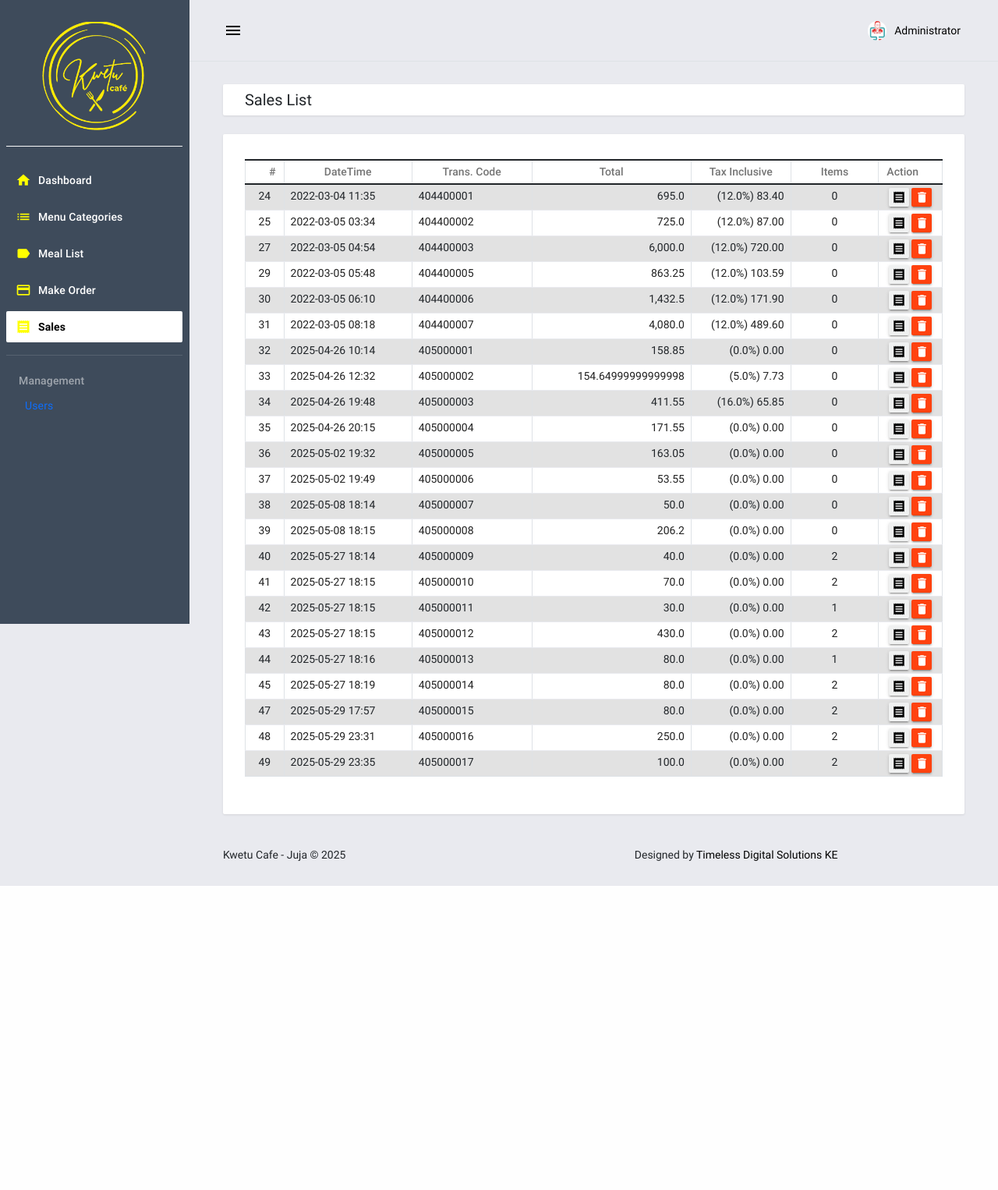
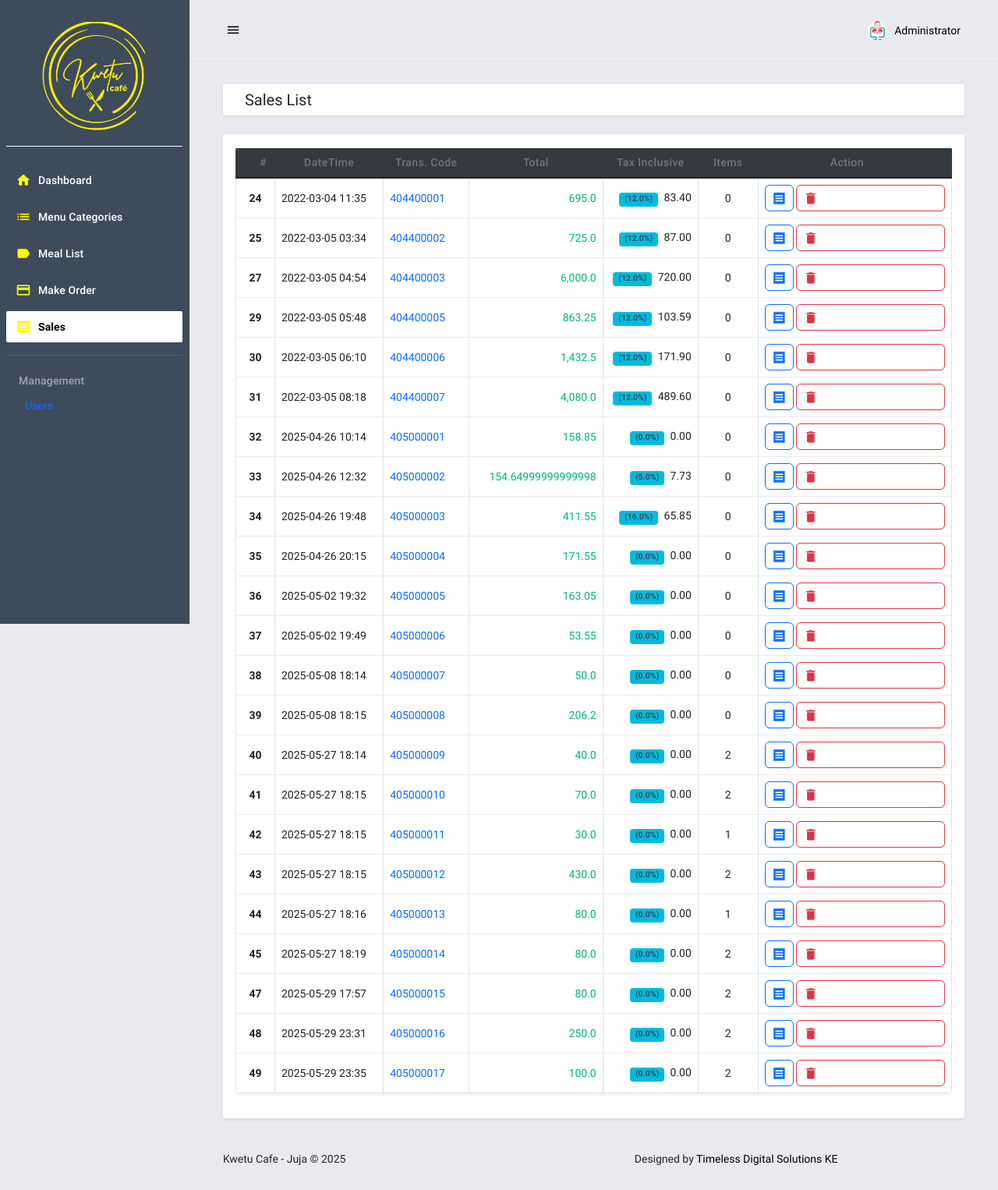
Before and after one commit to alfredmm/kwetu-cafe-pos-v2, a Django app: page /sales in a window 1280 px wide. Shown: the whole page at 78% size. Before the commit the page ends 1136 px from the top, so only its background shows below. Run offline with Django 3.2, Linux system fonts and the light colour scheme; a user stored in the database is signed in; data comes from the database, SQL or seed files in the repository; some libraries are stand-ins or nearby versions.

Commit message:
Update sales.html

```diff
--- a/posApp/templates/posApp/sales.html
+++ b/posApp/templates/posApp/sales.html
@@ -7,9 +7,9 @@
     </div>
 </div>
 <div class="mdc-layout-grid__cell stretch-card mdc-layout-grid__cell--span-12">
-    <div class="mdc-card">
+    <div class="mdc-card p-3 shadow-sm">
         <div class="table-responsive">
-            <table class="table table-striped table-bordered">
+            <table class="table table-hover table-bordered align-middle rounded-3 overflow-hidden shadow-sm">
                 <colgroup>
                     <col width="5%">
                     <col width="20%">
@@ -18,32 +18,35 @@
                     <col width="15%">
                     <col width="15%">
                 </colgroup>
-                <thead>
+                <thead class="table-dark">
                     <tr>
-                        <th class="text-center py-1">#</th>
-                        <th class="text-center py-1">DateTime</th>
-                        <th class="text-center py-1">Trans. Code</th>
-                        <th class="text-center py-1">Total</th>
-                        <th class="text-center py-1">Tax Inclusive</th>
-                        <th class="text-center py-1">Items</th>
-                        <th class="text-center py-1">Action</th>
+                        <th class="text-center py-2">#</th>
+                        <th class="text-center py-2">DateTime</th>
+                        <th class="text-center py-2">Trans. Code</th>
+                        <th class="text-center py-2">Total</th>
+                        <th class="text-center py-2">Tax Inclusive</th>
+                        <th class="text-center py-2">Items</th>
+                        <th class="text-center py-2">Action</th>
                     </tr>
                 </thead>
                 <tbody>
                     {% for sale in sale_data %}
                     <tr>
-                        <td class="px-2 py-1 text-center">{{ sale.id }}</td>
-                        <td class="px-2 py-1 text-start">{{ sale.date_added|date:'Y-m-d H:i' }}</td>
-                        <td class="px-2 py-1 text-start">{{ sale.code }}</td>
-                        <td class="px-2 py-1 text-end">{{ sale.grand_total|intcomma }}</td>
-                        <td class="px-2 py-1 text-end">({{ sale.tax }}%) {{ sale.tax_amount|intcomma:2 }}</td>
-                        <td class="px-2 py-1 text-center">{{ sale.item_count|intcomma }}</td>
-                        <td class="px-2 py-1 text-center">
-                            <button class="mdc-button mdc-button--raised p-1 icon-button filled-button--light mdc-ripple-upgraded view-data" type="button" data-id="{{ sale.id }}" title="View Receipt">
-                                <i class="material-icons mdc-button__icon">receipt</i>
+                        <td class="px-2 py-2 text-center fw-bold">{{ sale.id }}</td>
+                        <td class="px-2 py-2 text-start">{{ sale.date_added|date:'Y-m-d H:i' }}</td>
+                        <td class="px-2 py-2 text-start text-primary">{{ sale.code }}</td>
+                        <td class="px-2 py-2 text-end text-success fw-semibold">{{ sale.grand_total|intcomma }}</td>
+                        <td class="px-2 py-2 text-end">
+                            <span class="badge bg-info text-dark">({{ sale.tax }}%)</span>
+                            <span class="ms-1">{{ sale.tax_amount|intcomma:2 }}</span>
+                        </td>
+                        <td class="px-2 py-2 text-center">{{ sale.item_count|intcomma }}</td>
+                        <td class="px-2 py-2 text-center">
+                            <button class="btn btn-sm btn-outline-primary view-data" type="button" data-id="{{ sale.id }}" title="View Receipt">
+                                <i class="material-icons">receipt</i>
                             </button>
-                            <button class="mdc-button mdc-button--raised p-1 icon-button filled-button--danger mdc-ripple-upgraded delete-data" type="button" data-id="{{ sale.id }}" data-code="{{ sale.code }}" title="Delete">
-                                <i class="material-icons mdc-button__icon">deleteoutline</i>
+                            <button class="btn btn-sm btn-outline-danger delete-data" type="button" data-id="{{ sale.id }}" data-code="{{ sale.code }}" title="Delete">
+                                <i class="material-icons">delete_outline</i>
                             </button>
                         </td>
                     </tr>
@@ -53,6 +56,29 @@
         </div>
     </div>
 </div>
+<style>
+    .table thead th {
+        vertical-align: middle;
+        background: #343a40;
+        color: #fff;
+        border-bottom: 2px solid #dee2e6;
+        font-size: 1rem;
+        letter-spacing: 0.03em;
+    }
+    .table-hover tbody tr:hover {
+        background-color: #f1f3f5;
+        transition: background 0.2s;
+    }
+    .btn-outline-primary, .btn-outline-danger {
+        padding: 0.25rem 0.5rem;
+        font-size: 1rem;
+        border-radius: 0.375rem;
+    }
+    .material-icons {
+        vertical-align: middle;
+        font-size: 1.2rem;
+    }
+</style>
 {% endblock pageContent %} {% block ScriptBlock %}
 <script>
     $(function() {
```
